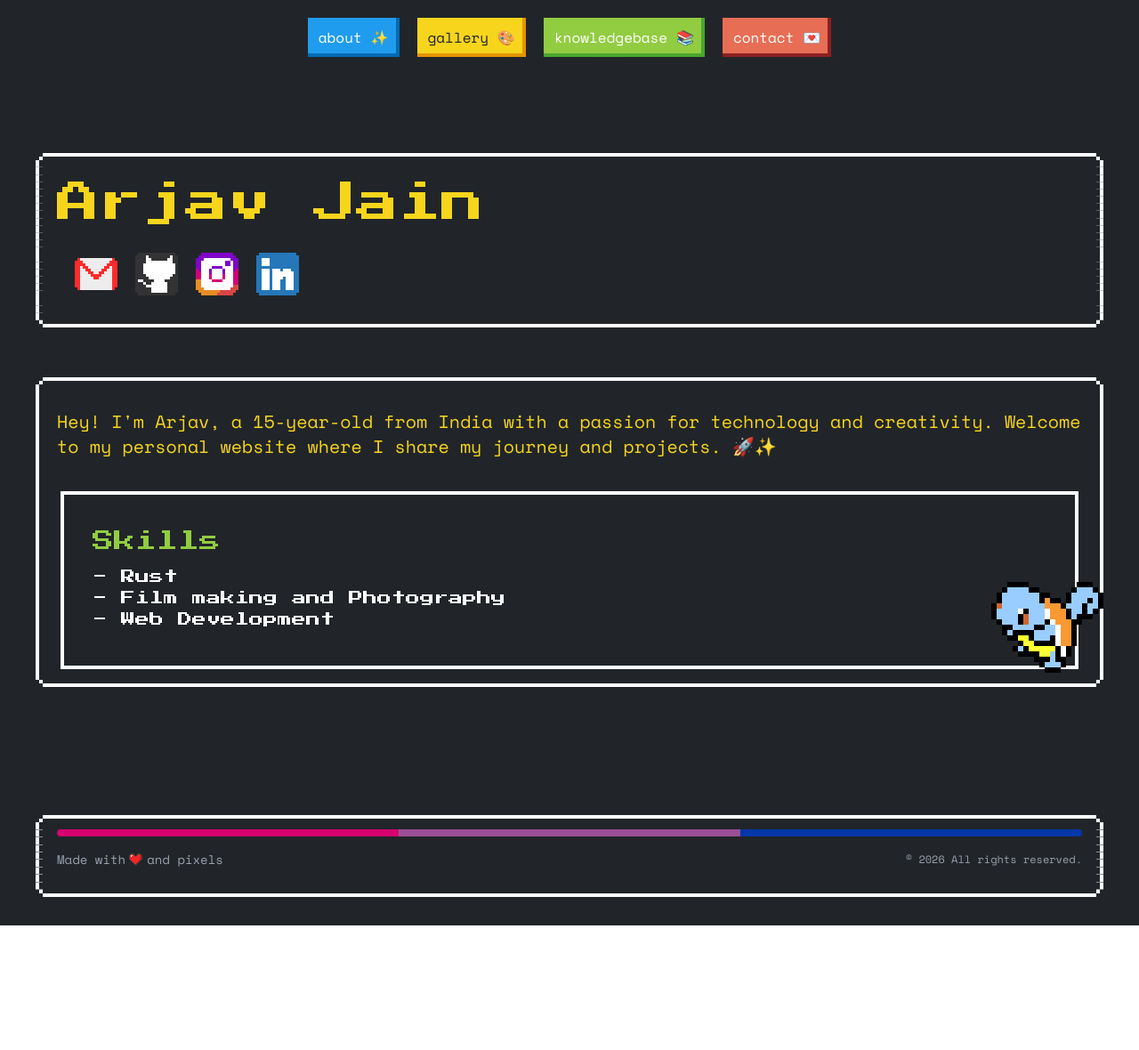
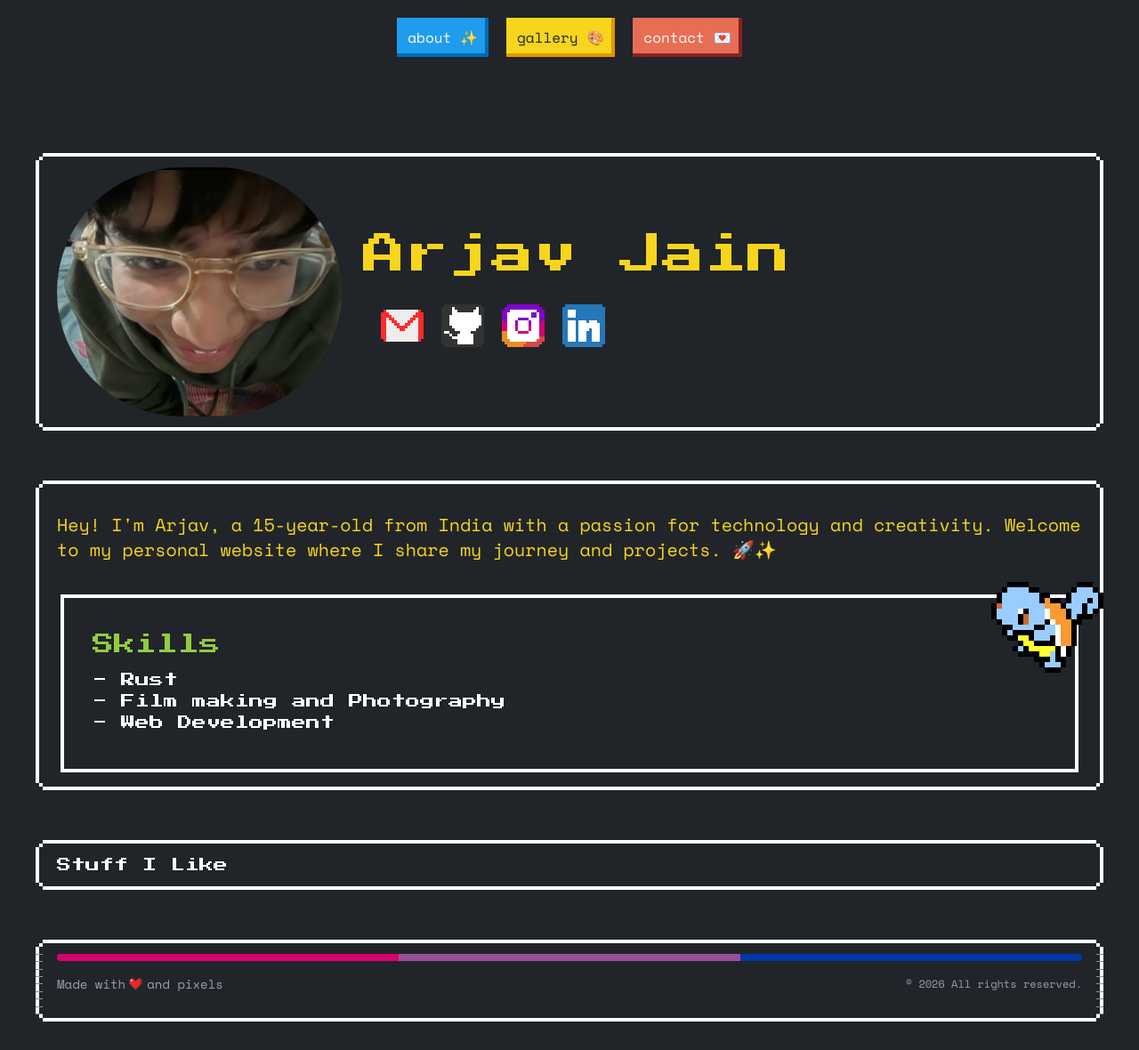
Before and after one commit to arjav0703/my-website, a Next.js app: page / in a window 1280 px wide. Shown: the whole page at 89% size. Before the commit the page ends 1040 px from the top, so only its background shows below. Built offline with nearby package versions, Linux system fonts and the light colour scheme.

Commit message:
add images and other smol changes

```diff
--- a/src/app/components/nav.tsx
+++ b/src/app/components/nav.tsx
@@ -6,11 +6,6 @@ export default function MyNav() {
       <nav className="flex justify-center items-center px-8 py-4">
         <NavBtn textdata="about ✨" type="primary" linkto="./" />
         <NavBtn textdata="gallery 🎨" type="warning" linkto="./gallery" />
-        <NavBtn
-          textdata="knowledgebase 📚"
-          type="success"
-          linkto="./knowledgebase"
-        />
         <NavBtn textdata="contact 💌" type="error" linkto="./contact" />
       </nav>
     </div>
--- a/src/app/contact/page.tsx
+++ b/src/app/contact/page.tsx
@@ -18,9 +18,8 @@ function Contact() {
           <EmailSection />
 
           <DiscordSection />
-
-          <Meeee />
         </div>
+        <Meeee />
       </div>
     </div>
   );
@@ -30,11 +29,11 @@ function Meeee() {
   return (
     <section className="nes-container is-dark is-rounded w-full mt-8">
       <div className="flex items-center gap-2 mb-4">
-        <i className="nes-icon trophy is-small"></i>
-        <span className="nes-text is-warning">That&apos;s me!</span>
+        <i className="nes-jp-logo"></i>
+        <span className="nes-text is-error text-3xl">try to find me :p</span>
       </div>
       <img
-        src="/images/me_hdr.webp"
+        src="/images/shipwrecked.jpg"
         alt="Arjav"
         className="w-full rounded-lg pixelated"
       />
--- a/src/app/gallery/page.tsx
+++ b/src/app/gallery/page.tsx
@@ -1,7 +1,12 @@
 import React from "react";
 
+interface GalleryImage {
+  src: string;
+  alt: string;
+}
+
 export default function Gallery() {
-  const images = [
+  const images: GalleryImage[] = [
     { src: "/images/car.webp", alt: "closeup shot of a toy car" },
     { src: "/images/ole.webp", alt: "close up shot of a Jewellery" },
     { src: "/images/apple.webp", alt: "close up shot of an apple" },
@@ -28,18 +33,29 @@ export default function Gallery() {
   return (
     <div className="bg-[#212529] min-h-screen">
       <div className="pt-10 pb-20 max-w-7xl mx-auto px-8">
-        {/* Header */}
+        <GalleryHeader />
+        <ImageGrid images={images} />
+      </div>
+    </div>
+  );
+}
+
+function GalleryHeader() {
+  return (
     <section className="nes-container is-dark is-rounded mb-10">
       <h1 className="nes-text is-warning text-2xl sm:text-4xl text-center">
-            <i className="nes-icon star is-small"></i> GALLERY{" "}
-            <i className="nes-icon star is-small"></i>
+        <i className="nes-icon star is-medium"></i> GALLERY{" "}
+        <i className="nes-icon star is-medium"></i>
       </h1>
       <p className="text-center text-gray-400 mt-4">
         A collection of my photography and creative work
       </p>
     </section>
+  );
+}
 
-        {/* Gallery Grid */}
+function ImageGrid({ images }: { images: GalleryImage[] }) {
+  return (
     <section className="nes-container is-dark is-rounded">
       <div className="columns-1 sm:columns-2 md:columns-3 lg:columns-4 gap-4">
         {images.map((image, index) => (
@@ -48,11 +64,7 @@ export default function Gallery() {
             className="mb-4 break-inside-avoid group cursor-pointer"
           >
             <div className="nes-container is-rounded p-1 bg-gray-700 hover:bg-gray-600 transition-colors">
-                  <img
-                    src={image.src}
-                    alt={image.alt}
-                    className="w-full rounded"
-                  />
+              <img src={image.src} alt={image.alt} className="w-full rounded" />
             </div>
             <p className="text-xs text-gray-500 mt-1 text-center opacity-0 group-hover:opacity-100 transition-opacity">
               {image.alt}
@@ -61,7 +73,5 @@ export default function Gallery() {
         ))}
       </div>
     </section>
-      </div>
-    </div>
   );
 }
--- a/src/app/page.tsx
+++ b/src/app/page.tsx
@@ -15,6 +15,7 @@ export default function Home() {
       >
         <NameSection />
         <Hero />
+        <StuffILike />
         <RenderCharacter />
       </div>
     </div>
@@ -24,10 +25,23 @@ export default function Home() {
 function NameSection() {
   return (
     <section className="nes-container is-dark is-rounded">
-      <div className="nes-text is-warning text-5xl my-4">Arjav Jain</div>
-      <div className="flex">
-        <SocialIcons />
+      <div className="flex flex-row items-center ">
+        <img
+          src="/images/me2.jpeg"
+          alt="Avatar"
+          className="h-70 w-80 object-cover mr-6 rounded-full"
+        />
+        <div className="flex flex-col">
+          <div className="nes-text is-warning text-5xl my-4">Arjav Jain</div>
+          <div className="flex">
+            <SocialIcons />
+          </div>
+        </div>
       </div>
     </section>
   );
 }
+
+function StuffILike() {
+  return <div className="nes-container is-dark is-rounded">Stuff I Like</div>;
+}
```
Also changed, not shown: public/images/me2.jpeg (added), public/images/me_icon.png (renamed from public/images/me.png). Lines whose indentation alone changed are shown as unchanged.
